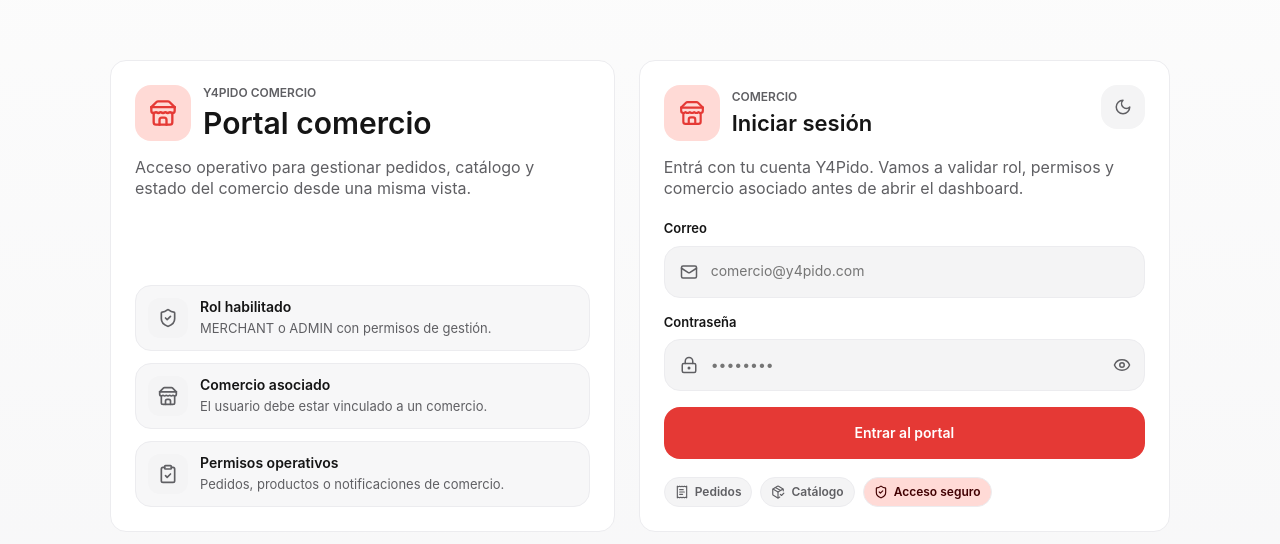
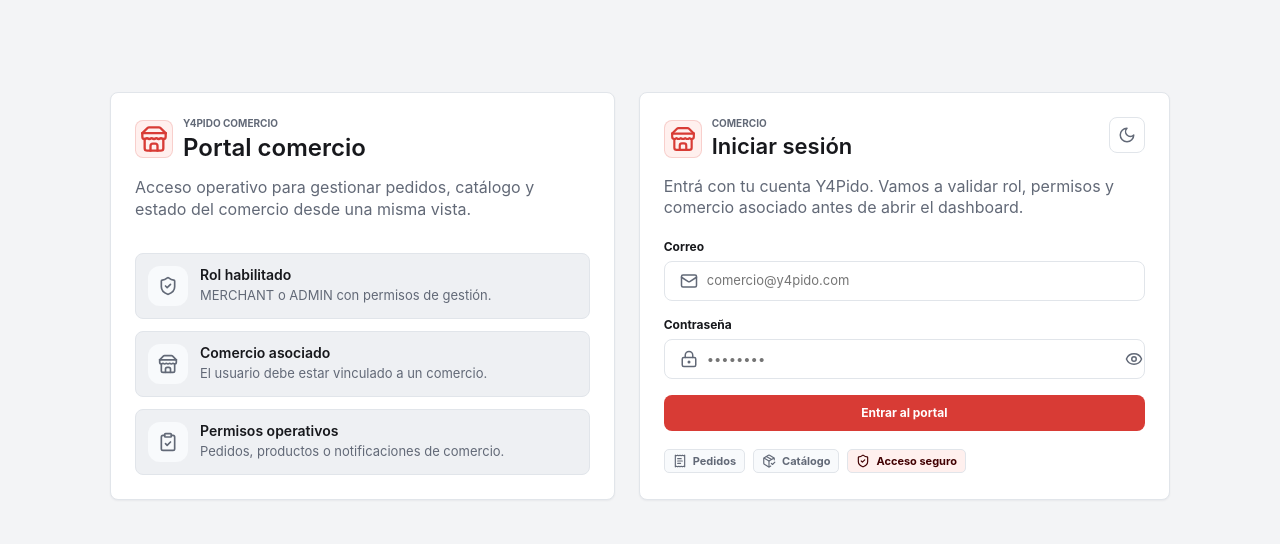
Before and after one commit to Zequi20/Comercio_admin_panel, a Next.js app: page /login in a window 1280 px wide. Shown: the part 104-648 px from the top of the page. Built offline with nearby package versions, Linux system fonts and the light colour scheme; no server answers.

Commit message:
feat: update global styles for improved UI consistency and accessibility

```diff
--- a/app/globals.css
+++ b/app/globals.css
@@ -1,25 +1,26 @@
 :root {
-  --background: #fcfcfc;
-  --background-alt: #f7f7f8;
+  --background: #f3f4f6;
+  --background-alt: #eef0f3;
   --surface: #ffffff;
-  --surface-secondary: #f4f4f5;
-  --text: #151515;
-  --text-secondary: #5f5f63;
-  --border-soft: #ececef;
-  --border-medium: #d7d7db;
-  --primary: #e53935;
+  --surface-secondary: #f8fafc;
+  --text: #17181c;
+  --text-secondary: #626977;
+  --border-soft: #e1e5ea;
+  --border-medium: #c6ccd4;
+  --primary: #d83b35;
   --on-primary: #ffffff;
-  --primary-container: #ffdad6;
+  --primary-container: #fff0ee;
   --on-primary-container: #410002;
-  --secondary: #ff6f61;
-  --tertiary: #ff8a65;
-  --tertiary-container: #ffdccf;
+  --secondary: #475569;
+  --tertiary: #2563eb;
+  --tertiary-container: #dbeafe;
   --error: #ba1a1a;
   --error-container: #ffdad6;
-  --radius-sm: 10px;
-  --radius-md: 16px;
-  --radius-lg: 24px;
-  --shadow-floating: 0 16px 40px rgba(21, 21, 21, 0.08);
+  --radius-sm: 5px;
+  --radius-md: 8px;
+  --radius-lg: 12px;
+  --shadow-floating: 0 18px 42px rgba(15, 23, 42, 0.16);
+  --shadow-card: 0 1px 2px rgba(15, 23, 42, 0.05);
   color-scheme: light;
 }
 
@@ -28,7 +29,7 @@
     --background: #0f0f10;
     --background-alt: #151517;
     --surface: #151517;
-    --surface-secondary: #242428;
+    --surface-secondary: #1d1d21;
     --text: #f2f2f3;
     --text-secondary: #c6c6cc;
     --border-soft: #2d2d31;
@@ -39,29 +40,31 @@
     --tertiary-container: #4f2619;
     --error-container: #4f1111;
     --shadow-floating: 0 18px 46px rgba(0, 0, 0, 0.32);
+    --shadow-card: 0 1px 2px rgba(0, 0, 0, 0.22);
     color-scheme: dark;
   }
 }
 
 :root[data-theme="light"] {
-  --background: #fcfcfc;
-  --background-alt: #f7f7f8;
+  --background: #f3f4f6;
+  --background-alt: #eef0f3;
   --surface: #ffffff;
-  --surface-secondary: #f4f4f5;
-  --text: #151515;
-  --text-secondary: #5f5f63;
-  --border-soft: #ececef;
-  --border-medium: #d7d7db;
-  --primary: #e53935;
+  --surface-secondary: #f8fafc;
+  --text: #17181c;
+  --text-secondary: #626977;
+  --border-soft: #e1e5ea;
+  --border-medium: #c6ccd4;
+  --primary: #d83b35;
   --on-primary: #ffffff;
-  --primary-container: #ffdad6;
+  --primary-container: #fff0ee;
   --on-primary-container: #410002;
-  --secondary: #ff6f61;
-  --tertiary: #ff8a65;
-  --tertiary-container: #ffdccf;
+  --secondary: #475569;
+  --tertiary: #2563eb;
+  --tertiary-container: #dbeafe;
   --error: #ba1a1a;
   --error-container: #ffdad6;
-  --shadow-floating: 0 16px 40px rgba(21, 21, 21, 0.08);
+  --shadow-floating: 0 18px 42px rgba(15, 23, 42, 0.16);
+  --shadow-card: 0 1px 2px rgba(15, 23, 42, 0.05);
   color-scheme: light;
 }
 
@@ -80,6 +83,7 @@
   --tertiary-container: #4f2619;
   --error-container: #4f1111;
   --shadow-floating: 0 18px 46px rgba(0, 0, 0, 0.32);
+  --shadow-card: 0 1px 2px rgba(0, 0, 0, 0.22);
   color-scheme: dark;
 }
 
@@ -101,7 +105,7 @@
   color: var(--text);
   font-family: Inter, ui-sans-serif, system-ui, -apple-system, BlinkMacSystemFont,
     "Segoe UI", sans-serif;
-  font-size: 14px;
+  font-size: 13px;
   line-height: 1.35;
 }
 
@@ -132,8 +136,7 @@
 
 .page-shell {
   min-height: 100dvh;
-  background:
-    linear-gradient(180deg, var(--background), var(--background-alt));
+  background: var(--background);
 }
 
 .login-page {
@@ -157,6 +160,7 @@
   border: 1px solid var(--border-soft);
   border-radius: var(--radius-md);
   background: var(--surface);
+  box-shadow: var(--shadow-card);
 }
 
 .login-context {
@@ -167,25 +171,34 @@
 
 .brand-lockup {
   display: flex;
-  gap: 12px;
+  min-width: 0;
+  gap: 10px;
   align-items: center;
 }
 
 .brand-mark {
   display: grid;
-  width: 56px;
-  height: 56px;
+  width: 38px;
+  height: 38px;
   place-items: center;
-  border-radius: 16px;
+  border: 1px solid color-mix(in srgb, var(--primary) 18%, transparent);
+  border-radius: var(--radius-md);
   background: var(--primary-container);
   color: var(--primary);
 }
 
+.brand-lockup strong,
+.brand-lockup .eyebrow {
+  overflow: hidden;
+  text-overflow: ellipsis;
+  white-space: nowrap;
+}
+
 .eyebrow {
-  margin: 0 0 6px;
-  color: var(--text-secondary);
-  font-size: 12px;
-  font-weight: 600;
+  margin: 0 0 3px;
+  color: var(--text-secondary);
+  font-size: 10px;
+  font-weight: 700;
   letter-spacing: 0;
   text-transform: uppercase;
 }
@@ -194,10 +207,10 @@
 .dashboard-title {
   margin: 0;
   color: var(--text);
-  font-size: 30px;
+  font-size: 24px;
   font-weight: 600;
   letter-spacing: 0;
-  line-height: 1.12;
+  line-height: 1.15;
 }
 
 .section-title {
@@ -282,13 +295,13 @@
 
 .field-group {
   display: grid;
-  gap: 8px;
+  gap: 6px;
 }
 
 .field-label {
   color: var(--text);
-  font-size: 13px;
-  font-weight: 600;
+  font-size: 12px;
+  font-weight: 700;
 }
 
 .input-wrap {
@@ -306,40 +319,44 @@
 
 .input-wrap input {
   width: 100%;
-  min-height: 52px;
+  min-height: 40px;
   border: 1px solid var(--border-soft);
   border-radius: var(--radius-md);
   outline: none;
-  background: var(--surface-secondary);
+  background: var(--surface);
   color: var(--text);
-  padding: 14px 52px 14px 46px;
+  padding: 9px 44px 9px 42px;
   transition:
     border-color 160ms ease,
+    box-shadow 160ms ease,
     background-color 160ms ease;
 }
 
 .input-wrap input:focus {
   border-color: var(--primary);
   background: var(--surface);
+  box-shadow: 0 0 0 3px color-mix(in srgb, var(--primary) 13%, transparent);
 }
 
 .field-control {
   width: 100%;
-  min-height: 46px;
+  min-height: 36px;
   border: 1px solid var(--border-soft);
   border-radius: var(--radius-md);
   outline: none;
-  background: var(--surface-secondary);
+  background: var(--surface);
   color: var(--text);
-  padding: 11px 14px;
+  padding: 7px 10px;
   transition:
     border-color 160ms ease,
+    box-shadow 160ms ease,
     background-color 160ms ease;
 }
 
 .field-control:focus {
   border-color: var(--primary);
   background: var(--surface);
+  box-shadow: 0 0 0 3px color-mix(in srgb, var(--primary) 13%, transparent);
 }
 
 .field-control:disabled {
@@ -347,7 +364,7 @@
 }
 
 .textarea-control {
-  min-height: 112px;
+  min-height: 90px;
   resize: vertical;
 }
 
@@ -377,14 +394,14 @@
   gap: 6px;
   align-items: center;
   justify-content: center;
-  min-height: 30px;
-  border: 1px solid var(--border-soft);
-  border-radius: 999px;
-  background: var(--surface-secondary);
+  min-height: 28px;
+  border: 1px solid var(--border-soft);
+  border-radius: var(--radius-sm);
+  background: var(--surface);
   color: var(--text-secondary);
   margin-inline: 3px;
   padding: 0 10px;
-  font-size: 12px;
+  font-size: 11px;
   font-weight: 700;
 }
 
@@ -406,21 +423,21 @@
 .metadata-field-row {
   display: grid;
   grid-template-columns: minmax(120px, 0.42fr) minmax(180px, 1fr) 44px;
-  gap: 10px;
+  gap: 8px;
   align-items: center;
 }
 
 .metadata-key-pill {
   display: inline-flex;
   align-items: center;
-  min-height: 46px;
+  min-height: 36px;
   min-width: 0;
   overflow: hidden;
   border: 1px solid var(--border-soft);
   border-radius: var(--radius-md);
   background: var(--background);
   color: var(--text);
-  padding: 0 12px;
+  padding: 0 10px;
   font-weight: 700;
   text-overflow: ellipsis;
   white-space: nowrap;
@@ -432,8 +449,8 @@
 }
 
 .metadata-remove {
-  width: 44px;
-  height: 44px;
+  width: 36px;
+  height: 36px;
 }
 
 .metadata-empty-state {
@@ -447,13 +464,13 @@
 
 .input-action {
   position: absolute;
-  right: 8px;
-  display: grid;
-  width: 40px;
-  height: 40px;
+  right: 4px;
+  display: grid;
+  width: 32px;
+  height: 32px;
   place-items: center;
   border: 0;
-  border-radius: 12px;
+  border-radius: var(--radius-sm);
   background: transparent;
   color: var(--text-secondary);
 }
@@ -472,26 +489,27 @@
   justify-content: center;
   border: 1px solid transparent;
   border-radius: var(--radius-md);
-  font-weight: 600;
+  font-size: 12px;
+  font-weight: 700;
   transition:
-    transform 140ms ease,
     background-color 140ms ease,
+    color 140ms ease,
     border-color 140ms ease;
 }
 
 .button-primary {
-  min-height: 52px;
-  gap: 10px;
+  min-height: 36px;
+  gap: 8px;
   background: var(--primary);
   color: var(--on-primary);
-  padding: 0 18px;
+  padding: 0 12px;
 }
 
 .button-primary:hover:not(:disabled),
 .button-secondary:hover:not(:disabled),
 .button-tonal:hover:not(:disabled),
 .icon-button:hover:not(:disabled) {
-  transform: translateY(-1px);
+  border-color: color-mix(in srgb, var(--primary) 28%, var(--border-soft));
 }
 
 .button-primary:disabled {
@@ -499,26 +517,32 @@
 }
 
 .button-secondary {
-  min-height: 44px;
+  min-height: 36px;
   gap: 8px;
-  background: var(--surface-secondary);
+  border-color: var(--border-soft);
+  background: var(--surface);
   color: var(--text);
-  padding: 0 14px;
+  padding: 0 12px;
 }
 
 .button-tonal {
-  min-height: 44px;
+  min-height: 36px;
   gap: 8px;
   background: var(--primary-container);
   color: var(--on-primary-container);
-  padding: 0 14px;
+  padding: 0 12px;
 }
 
 .icon-button {
-  width: 44px;
-  height: 44px;
-  background: var(--surface-secondary);
-  color: var(--text-secondary);
+  width: 36px;
+  height: 36px;
+  border-color: var(--border-soft);
+  background: var(--surface);
+  color: var(--text-secondary);
+}
+
+.icon-button:hover:not(:disabled) {
+  color: var(--text);
 }
 
 .theme-toggle {
@@ -559,6 +583,7 @@
 
 .sidebar-footer .button-secondary {
   width: 100%;
+  justify-content: flex-start;
 }
 
 .error-box {
@@ -569,8 +594,8 @@
   border-radius: var(--radius-md);
   background: var(--error-container);
   color: var(--on-primary-container);
-  padding: 12px;
-  font-size: 13px;
+  padding: 10px 12px;
+  font-size: 12px;
 }
 
 .success-box {
@@ -581,8 +606,8 @@
   border-radius: var(--radius-md);
   background: #e7f7eb;
   color: #1b5e20;
-  padding: 12px;
-  font-size: 13px;
+  padding: 10px 12px;
+  font-size: 12px;
 }
 
 :root[data-theme="dark"] .success-box {
@@ -598,8 +623,8 @@
 }
 
 .spinner {
-  width: 18px;
-  height: 18px;
+  width: 16px;
+  height: 16px;
   border: 2px solid rgba(255, 255, 255, 0.45);
   border-top-color: #ffffff;
   border-radius: 999px;
@@ -615,7 +640,7 @@
 .dashboard-shell {
   display: grid;
   min-height: 100dvh;
-  grid-template-columns: 280px minmax(0, 1fr);
+  grid-template-columns: 236px minmax(0, 1fr);
   background: var(--background);
 }
 
@@ -631,27 +656,29 @@
   height: 100dvh;
   border-right: 1px solid var(--border-soft);
   background: var(--surface);
-  padding: 24px 20px;
+  padding: 14px 12px;
 }
 
 .sidebar-nav {
   display: grid;
   align-content: start;
-  gap: 8px;
-  margin-top: 28px;
+  gap: 3px;
+  margin-top: 18px;
 }
 
 .nav-item {
   display: flex;
-  gap: 10px;
-  align-items: center;
-  min-height: 44px;
-  border-radius: var(--radius-md);
-  color: var(--text-secondary);
-  padding: 0 12px;
-  font-weight: 600;
+  gap: 9px;
+  align-items: center;
+  min-height: 36px;
+  border-radius: var(--radius-md);
+  color: var(--text-secondary);
+  padding: 0 10px;
+  font-size: 13px;
+  font-weight: 700;
   transition:
     background-color 140ms ease,
+    border-color 140ms ease,
     color 140ms ease;
 }
 
@@ -661,15 +688,16 @@
 }
 
 .nav-item.active {
+  border: 1px solid color-mix(in srgb, var(--primary) 18%, transparent);
   background: var(--primary-container);
   color: var(--primary);
 }
 
 .sidebar-footer {
   display: grid;
-  gap: 12px;
+  gap: 8px;
   border-top: 1px solid var(--border-soft);
-  padding-top: 16px;
+  padding-top: 12px;
 }
 
 .sidebar-account {
@@ -686,7 +714,8 @@
 }
 
 .sidebar-account strong {
-  font-weight: 600;
+  font-size: 13px;
+  font-weight: 700;
 }
 
 .sidebar-account span {
@@ -702,28 +731,34 @@
 
 .dashboard-main {
   min-width: 0;
-  padding: 24px 32px 40px;
+  padding: 18px 22px 32px;
 }
 
 .dashboard-topbar {
   display: flex;
-  gap: 16px;
+  gap: 12px;
   align-items: center;
   justify-content: space-between;
-  margin-bottom: 24px;
+  min-height: 64px;
+  border: 1px solid var(--border-soft);
+  border-radius: var(--radius-md);
+  background: var(--surface);
+  box-shadow: var(--shadow-card);
+  margin-bottom: 14px;
+  padding: 12px 14px;
 }
 
 .dashboard-actions {
   display: flex;
   flex-wrap: wrap;
-  gap: 10px;
+  gap: 8px;
   align-items: center;
 }
 
 .dashboard-grid {
   display: grid;
-  grid-template-columns: minmax(0, 1fr) 340px;
-  gap: 16px;
+  grid-template-columns: minmax(0, 1fr) 300px;
+  gap: 14px;
   align-items: start;
 }
 
@@ -742,20 +777,20 @@
 
 .catalog-form {
   display: grid;
-  gap: 16px;
+  gap: 12px;
 }
 
 .form-grid {
   display: grid;
   grid-template-columns: repeat(2, minmax(0, 1fr));
-  gap: 12px;
+  gap: 10px;
 }
 
 .form-actions,
 .catalog-filters,
 .table-actions {
   display: flex;
-  gap: 10px;
+  gap: 6px;
   align-items: center;
 }
 
@@ -765,13 +800,13 @@
 
 .toggle-row {
   display: flex;
-  gap: 14px;
+  gap: 12px;
   align-items: center;
   justify-content: space-between;
   border: 1px solid var(--border-soft);
   border-radius: var(--radius-md);
   background: var(--background);
-  padding: 12px;
+  padding: 10px;
 }
 
 .toggle-row strong,
@@ -794,13 +829,18 @@
 
 .catalog-filters {
   display: grid;
-  grid-template-columns: minmax(180px, 1fr) minmax(130px, 0.42fr) minmax(130px, 0.42fr) auto;
-  margin-bottom: 16px;
+  grid-template-columns: minmax(220px, 1fr) minmax(132px, 0.25fr) minmax(132px, 0.25fr) auto;
+  align-items: end;
+  border: 1px solid var(--border-soft);
+  border-radius: var(--radius-md);
+  background: var(--surface-secondary);
+  margin-bottom: 10px;
+  padding: 10px;
 }
 
 .orders-filters,
 .couriers-filters {
-  grid-template-columns: minmax(180px, 1fr) minmax(150px, 0.42fr) auto;
+  grid-template-columns: minmax(220px, 1fr) minmax(150px, 0.26fr) auto;
 }
 
 .catalog-filters .button-tonal {
@@ -811,12 +851,14 @@
   overflow-x: auto;
   border: 1px solid var(--border-soft);
   border-radius: var(--radius-md);
+  background: var(--surface);
 }
 
 .data-table {
   width: 100%;
   min-width: 940px;
-  border-collapse: collapse;
+  border-collapse: separate;
+  border-spacing: 0;
 }
 
 .orders-data-table {
@@ -830,17 +872,29 @@
 .data-table th,
 .data-table td {
   border-bottom: 1px solid var(--border-soft);
-  padding: 13px 14px;
+  padding: 9px 12px;
   text-align: left;
   vertical-align: middle;
 }
 
 .data-table th {
+  position: sticky;
+  top: 0;
+  z-index: 1;
   background: var(--background-alt);
   color: var(--text-secondary);
-  font-size: 12px;
+  font-size: 11px;
   font-weight: 700;
   text-transform: uppercase;
+}
+
+.data-table tbody tr {
+  background: var(--surface);
+  transition: background-color 120ms ease;
+}
+
+.data-table tbody tr:hover {
+  background: var(--surface-secondary);
 }
 
 .data-table tr:last-child td {
@@ -850,7 +904,8 @@
 .data-table td strong {
   display: block;
   margin-bottom: 2px;
-  font-weight: 600;
+  font-size: 13px;
+  font-weight: 700;
 }
 
 .table-muted {
@@ -858,14 +913,14 @@
   max-width: 320px;
   overflow: hidden;
   color: var(--text-secondary);
-  font-size: 12px;
+  font-size: 11px;
   text-overflow: ellipsis;
   white-space: nowrap;
 }
 
 .table-actions .icon-button {
-  width: 40px;
-  height: 40px;
+  width: 32px;
+  height: 32px;
 }
 
 .metadata-viewer {
@@ -882,7 +937,7 @@
   border: 1px solid var(--border-soft);
   border-radius: var(--radius-sm);
   background: var(--background-alt);
-  padding: 6px 8px;
+  padding: 5px 7px;
 }
 
 .metadata-viewer-chip strong,
@@ -894,23 +949,23 @@
 
 .metadata-viewer-chip strong {
   color: var(--text);
+  font-size: 10px;
+  font-weight: 700;
+}
+
+.metadata-viewer-chip span {
+  color: var(--text-secondary);
   font-size: 11px;
-  font-weight: 700;
-}
-
-.metadata-viewer-chip span {
-  color: var(--text-secondary);
-  font-size: 12px;
 }
 
 .metadata-viewer-toggle {
-  min-height: 34px;
+  min-height: 28px;
   border: 1px solid var(--border-soft);
   border-radius: var(--radius-sm);
   background: var(--surface-secondary);
   color: var(--primary);
   padding: 0 9px;
-  font-size: 12px;
+  font-size: 11px;
   font-weight: 700;
 }
 
@@ -927,15 +982,15 @@
 .order-items-trigger {
   display: inline-flex;
   max-width: 150px;
-  gap: 8px;
-  align-items: center;
-  min-height: 34px;
+  gap: 6px;
+  align-items: center;
+  min-height: 30px;
   border: 1px solid var(--border-soft);
   border-radius: var(--radius-sm);
-  background: var(--background-alt);
+  background: var(--surface);
   color: var(--text);
-  padding: 0 10px;
-  font-size: 12px;
+  padding: 0 8px;
+  font-size: 11px;
   font-weight: 700;
   transition:
     color 140ms ease,
@@ -967,22 +1022,22 @@
 .order-assignment-summary {
   display: grid;
   grid-template-columns: repeat(3, minmax(0, 1fr));
-  gap: 10px;
+  gap: 8px;
 }
 
 .order-assignment-summary div {
   min-width: 0;
   border: 1px solid var(--border-soft);
   border-radius: var(--radius-md);
-  background: var(--background);
-  padding: 10px 12px;
+  background: var(--surface-secondary);
+  padding: 8px 10px;
 }
 
 .order-assignment-summary span,
 .assignment-courier-hint {
   display: block;
   color: var(--text-secondary);
-  font-size: 12px;
+  font-size: 11px;
 }
 
 .order-assignment-summary strong {
@@ -999,18 +1054,18 @@
 
 .order-items-modal-list {
   display: grid;
+  gap: 8px;
+}
+
+.order-items-modal-item {
+  display: grid;
+  grid-template-columns: minmax(0, 1fr) auto;
   gap: 10px;
-}
-
-.order-items-modal-item {
-  display: grid;
-  grid-template-columns: minmax(0, 1fr) auto;
-  gap: 12px;
-  align-items: center;
-  border: 1px solid var(--border-soft);
-  border-radius: var(--radius-md);
-  background: var(--background);
-  padding: 12px;
+  align-items: center;
+  border: 1px solid var(--border-soft);
+  border-radius: var(--radius-md);
+  background: var(--surface-secondary);
+  padding: 10px;
 }
 
 .order-items-modal-item > div:first-child {
@@ -1032,7 +1087,7 @@
 .order-items-modal-item span,
 .order-items-modal-numbers small {
   color: var(--text-secondary);
-  font-size: 12px;
+  font-size: 11px;
 }
 
 .order-items-modal-numbers {
@@ -1049,12 +1104,12 @@
 .order-current-item {
   display: grid;
   grid-template-columns: minmax(0, 1fr) auto;
-  gap: 12px;
-  align-items: center;
-  border: 1px solid var(--border-soft);
-  border-radius: var(--radius-md);
-  background: var(--background);
-  padding: 12px;
+  gap: 10px;
+  align-items: center;
+  border: 1px solid var(--border-soft);
+  border-radius: var(--radius-md);
+  background: var(--surface-secondary);
+  padding: 10px;
 }
 
 .order-current-item span {
@@ -1065,7 +1120,7 @@
   display: block;
   overflow: hidden;
   color: var(--text-secondary);
-  font-size: 12px;
+  font-size: 11px;
   text-overflow: ellipsis;
   white-space: nowrap;
 }
@@ -1078,8 +1133,8 @@
 
 .order-item-field-row {
   display: grid;
-  grid-template-columns: minmax(180px, 1fr) minmax(96px, 0.28fr) 44px;
-  gap: 10px;
+  grid-template-columns: minmax(180px, 1fr) minmax(96px, 0.28fr) 36px;
+  gap: 8px;
   align-items: center;
 }
 
@@ -1089,8 +1144,8 @@
 }
 
 .order-item-remove {
-  width: 44px;
-  height: 44px;
+  width: 36px;
+  height: 36px;
 }
 
 .danger-button {
@@ -1098,13 +1153,13 @@
 }
 
 .status-toggle {
-  min-height: 32px;
-  border: 1px solid var(--border-soft);
-  border-radius: 999px;
-  background: var(--surface-secondary);
-  color: var(--text-secondary);
-  padding: 0 10px;
-  font-size: 12px;
+  min-height: 28px;
+  border: 1px solid var(--border-soft);
+  border-radius: var(--radius-sm);
+  background: var(--surface);
+  color: var(--text-secondary);
+  padding: 0 8px;
+  font-size: 11px;
   font-weight: 700;
 }
 
@@ -1128,14 +1183,14 @@
 .table-skeleton {
   display: block;
   width: 100%;
-  height: 38px;
+  height: 30px;
 }
 
 .empty-table-state {
   display: grid;
   gap: 8px;
   justify-items: center;
-  padding: 32px;
+  padding: 28px;
   color: var(--text-secondary);
   text-align: center;
 }
@@ -1150,21 +1205,21 @@
   z-index: 70;
   display: grid;
   place-items: center;
-  padding: 24px;
+  padding: 18px;
 }
 
 .catalog-modal-backdrop {
   position: absolute;
   inset: 0;
   border: 0;
-  background: rgba(15, 15, 16, 0.48);
+  background: rgba(15, 23, 42, 0.42);
 }
 
 .catalog-modal {
   position: relative;
   z-index: 1;
   width: min(100%, 640px);
-  max-height: calc(100dvh - 48px);
+  max-height: calc(100dvh - 36px);
   overflow: auto;
   box-shadow: var(--shadow-floating);
   animation: modal-in 150ms ease-out;
@@ -1189,24 +1244,24 @@
 }
 
 .card {
-  padding: 16px;
+  padding: 12px;
 }
 
 .card-lg {
-  padding: 20px;
+  padding: 14px;
 }
 
 .card-header {
   display: flex;
-  gap: 12px;
+  gap: 10px;
   align-items: flex-start;
   justify-content: space-between;
-  margin-bottom: 16px;
+  margin-bottom: 12px;
 }
 
 .card-title {
   margin: 0;
-  font-size: 18px;
+  font-size: 16px;
   font-weight: 600;
   letter-spacing: 0;
   line-height: 1.22;
@@ -1215,29 +1270,29 @@
 .stats-grid {
   display: grid;
   grid-template-columns: repeat(4, minmax(0, 1fr));
-  gap: 12px;
+  gap: 10px;
 }
 
 .stat-card {
-  min-height: 120px;
+  min-height: 104px;
 }
 
 .stat-card .icon-surface {
-  width: 40px;
-  height: 40px;
+  width: 34px;
+  height: 34px;
 }
 
 .stat-value {
   display: block;
-  margin-top: 18px;
-  font-size: 30px;
+  margin-top: 12px;
+  font-size: 26px;
   font-weight: 600;
   line-height: 1;
 }
 
 .stat-label {
   color: var(--text-secondary);
-  font-size: 13px;
+  font-size: 12px;
 }
 
 .pill-row {
@@ -1250,14 +1305,14 @@
   display: inline-flex;
   gap: 6px;
   align-items: center;
-  min-height: 30px;
-  border: 1px solid var(--border-soft);
-  border-radius: 999px;
+  min-height: 24px;
+  border: 1px solid var(--border-soft);
+  border-radius: var(--radius-sm);
   background: var(--surface-secondary);
   color: var(--text-secondary);
-  padding: 0 10px;
-  font-size: 12px;
-  font-weight: 600;
+  padding: 0 8px;
+  font-size: 11px;
+  font-weight: 700;
 }
 
 .pill.success {
@@ -1277,7 +1332,7 @@
 
 .pill.done {
   background: var(--tertiary-container);
-  color: #33150d;
+  color: #1e3a8a;
 }
 
 .pill.error {
@@ -1292,7 +1347,7 @@
   }
 
   :root:not([data-theme="light"]) .pill.done {
-    color: #ffd8cc;
+    color: #bfdbfe;
   }
 }
 
@@ -1302,26 +1357,26 @@
 }
 
 :root[data-theme="dark"] .pill.done {
-  color: #ffd8cc;
+  color: #bfdbfe;
 }
 
 .orders-list,
 .quick-actions,
 .metric-list {
   display: grid;
+  gap: 8px;
+}
+
+.order-row {
+  display: grid;
+  grid-template-columns: minmax(120px, 0.9fr) minmax(180px, 1.3fr) auto auto;
   gap: 10px;
-}
-
-.order-row {
-  display: grid;
-  grid-template-columns: minmax(120px, 0.9fr) minmax(180px, 1.3fr) auto auto;
-  gap: 12px;
-  align-items: center;
-  min-height: 64px;
-  border: 1px solid var(--border-soft);
-  border-radius: var(--radius-md);
-  background: var(--background);
-  padding: 12px;
+  align-items: center;
+  min-height: 52px;
+  border: 1px solid var(--border-soft);
+  border-radius: var(--radius-md);
+  background: var(--surface-secondary);
+  padding: 9px 10px;
 }
 
 .order-code,
@@ -1333,35 +1388,35 @@
 .metric-label,
 .quick-action span {
   color: var(--text-secondary);
-  font-size: 13px;
+  font-size: 12px;
 }
 
 .quick-action {
   display: grid;
-  grid-template-columns: 42px minmax(0, 1fr) auto;
-  gap: 12px;
+  grid-template-columns: 34px minmax(0, 1fr) auto;
+  gap: 10px;
   align-items: center;
   width: 100%;
   border: 1px solid var(--border-soft);
   border-radius: var(--radius-md);
   background: var(--surface);
   color: var(--text);
-  padding: 12px;
+  padding: 9px 10px;
   text-align: left;
 }
 
 .quick-action .icon-surface {
-  width: 42px;
-  height: 42px;
+  width: 34px;
+  height: 34px;
 }
 
 .metric-row {
   display: flex;
-  gap: 12px;
+  gap: 10px;
   align-items: center;
   justify-content: space-between;
   border-bottom: 1px solid var(--border-soft);
-  padding: 10px 0;
+  padding: 8px 0;
 }
 
 .metric-row:last-child {
@@ -1370,34 +1425,34 @@
 
 .commerce-avatar {
   display: grid;
-  width: 62px;
-  height: 62px;
+  width: 46px;
+  height: 46px;
   place-items: center;
-  border-radius: 18px;
+  border-radius: var(--radius-md);
   background: var(--primary-container);
   color: var(--primary);
 }
 
 .merchant-summary {
   display: flex;
-  gap: 14px;
+  gap: 10px;
   align-items: center;
 }
 
 .merchant-summary h2 {
   margin: 0 0 4px;
-  font-size: 20px;
+  font-size: 17px;
   font-weight: 600;
 }
 
 .empty-state {
   display: grid;
-  gap: 12px;
+  gap: 10px;
   place-items: center;
   border: 1px dashed var(--border-medium);
   border-radius: var(--radius-md);
   background: var(--background-alt);
-  padding: 24px;
+  padding: 18px;
   text-align: center;
 }
 
```
